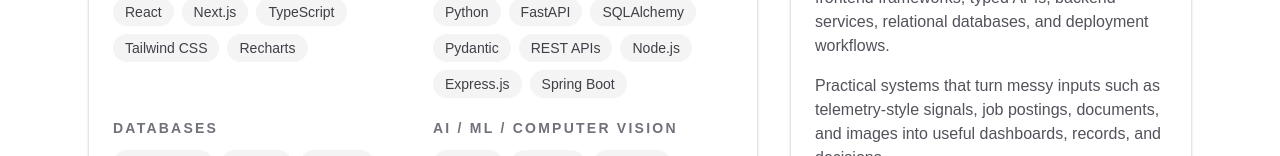
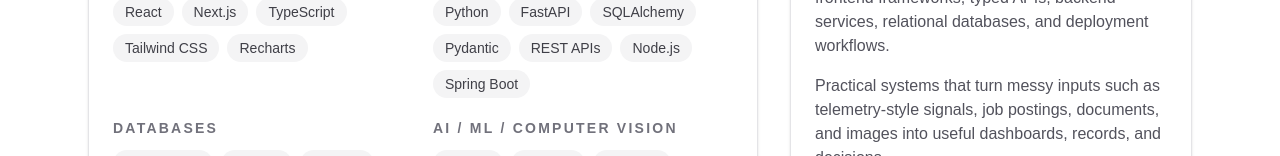
Before and after one commit to jason831444-web/portfolio, a Next.js app: page /about in a window 1280 px wide. Shown: the part 644-800 px from the top of the page. Built offline with nearby package versions, Linux system fonts and the light colour scheme.

Commit message:
Polish portfolio README and skills

```diff
--- a/src/app/about/page.tsx
+++ b/src/app/about/page.tsx
@@ -18,7 +18,6 @@
       "Pydantic",
       "REST APIs",
       "Node.js",
-      "Express.js",
       "Spring Boot",
     ],
   },
```
Also changed, not shown: 1 other file (tests, documents, lock files or other folders).
